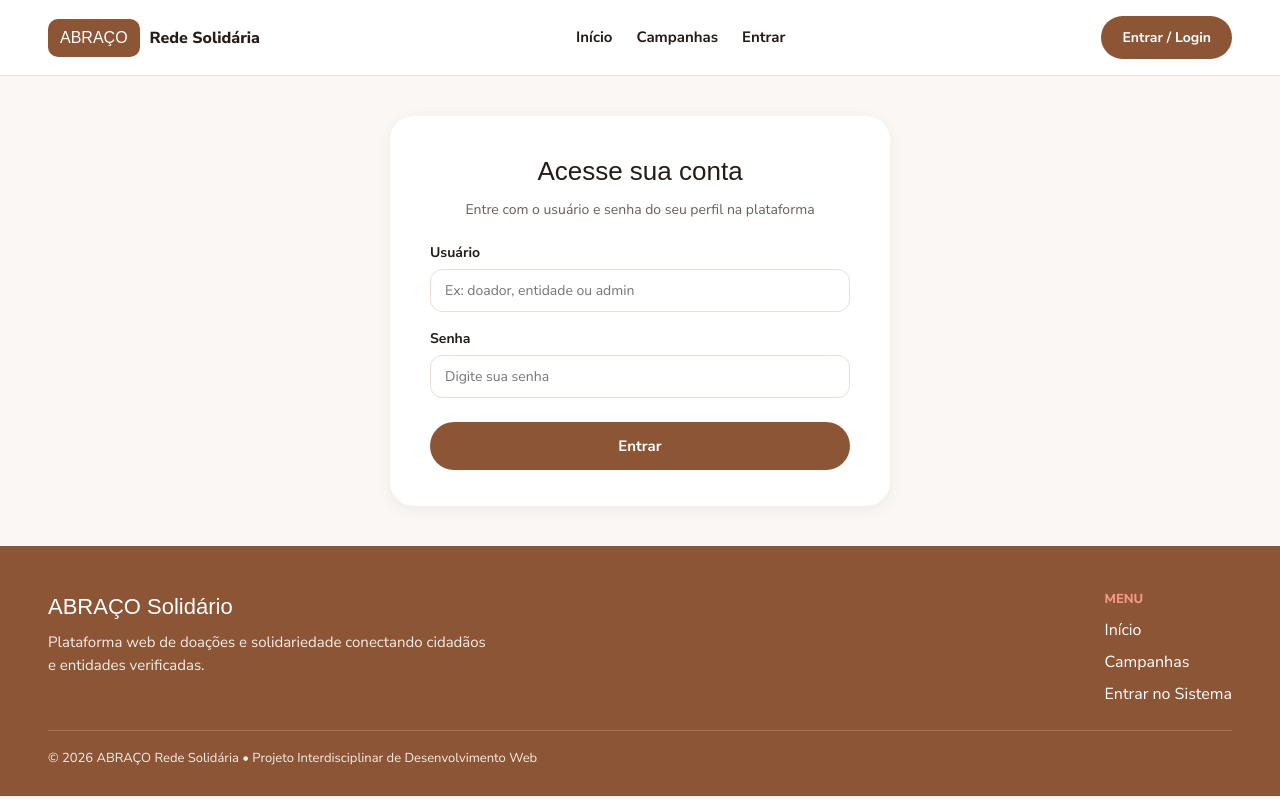
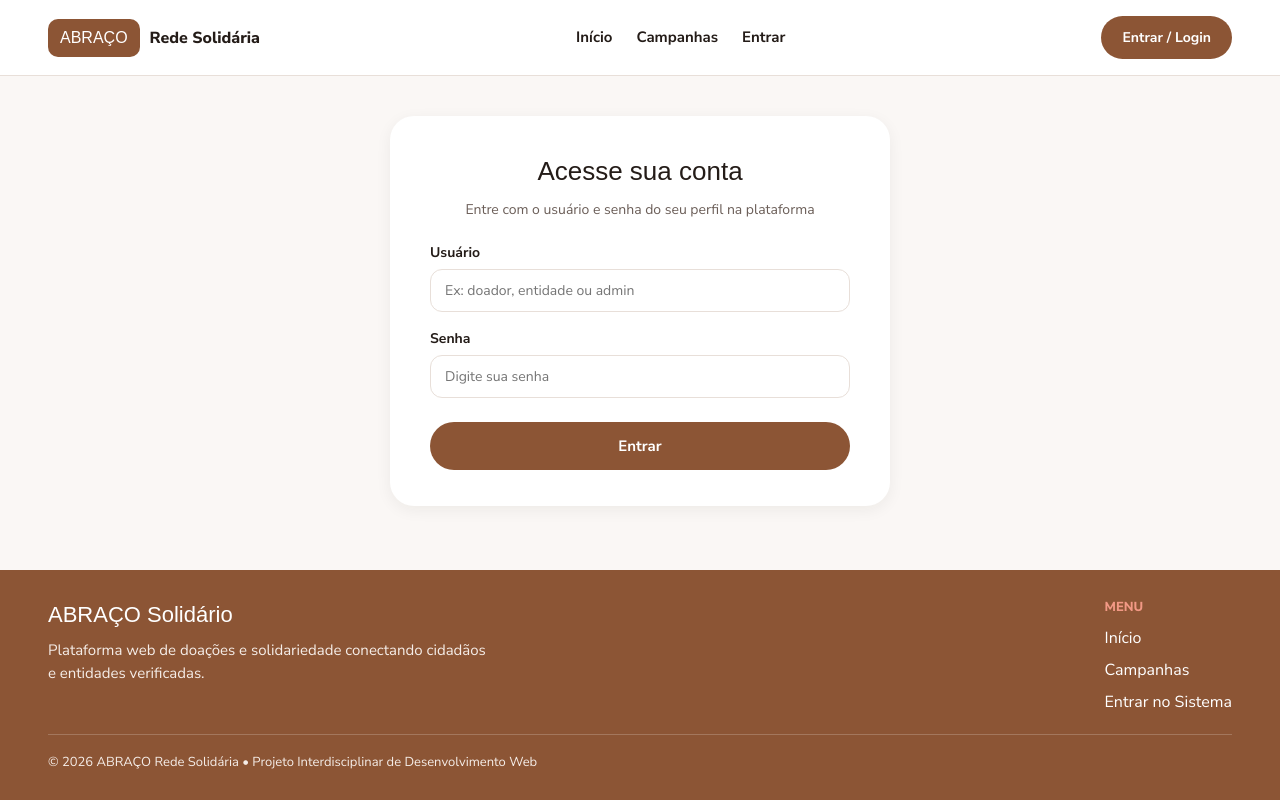
Before and after one commit to sandroscj/abraco-web, a plain HTML site: page index.html in a window 1280 px wide. Drawn offline with Linux system fonts and the light colour scheme; a web font is replaced by a local one.

Commit message:
fix: fixa rodape no fim da tela em todas as paginas [skip netlify]

```diff
--- a/styles.css
+++ b/styles.css
@@ -9,6 +9,13 @@ body {
   background-color: #FAF7F5;
   color: #241C18;
   line-height: 1.5;
+  min-height: 100vh;
+  display: flex;
+  flex-direction: column;
+}
+
+main {
+  flex: 1;
 }
 
 a {
@@ -593,7 +600,7 @@ button, input, select, textarea {
 .rodape {
   background-color: #8C5535;
   color: #FFFFFF;
-  padding: 44px 48px 28px;
+  padding: 28px 48px;
 }
 
 .rodape-topo {
@@ -601,12 +608,12 @@ button, input, select, textarea {
   justify-content: space-between;
   flex-wrap: wrap;
   gap: 32px;
-  margin-bottom: 24px;
+  padding-bottom: 20px;
+  margin-bottom: 18px;
+  border-bottom: 1px solid rgba(255, 255, 255, 0.2);
 }
 
 .rodape-base {
-  border-top: 1px solid rgba(255, 255, 255, 0.2);
-  padding-top: 18px;
   font-size: 13px;
   color: #F5EDE8;
 }
```
